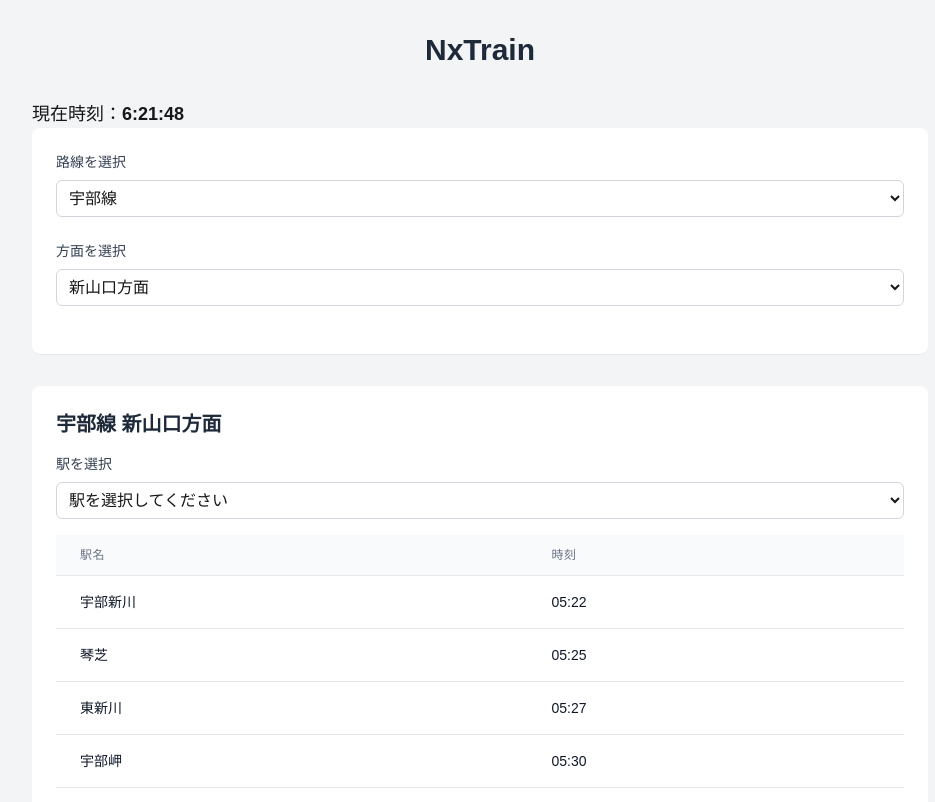
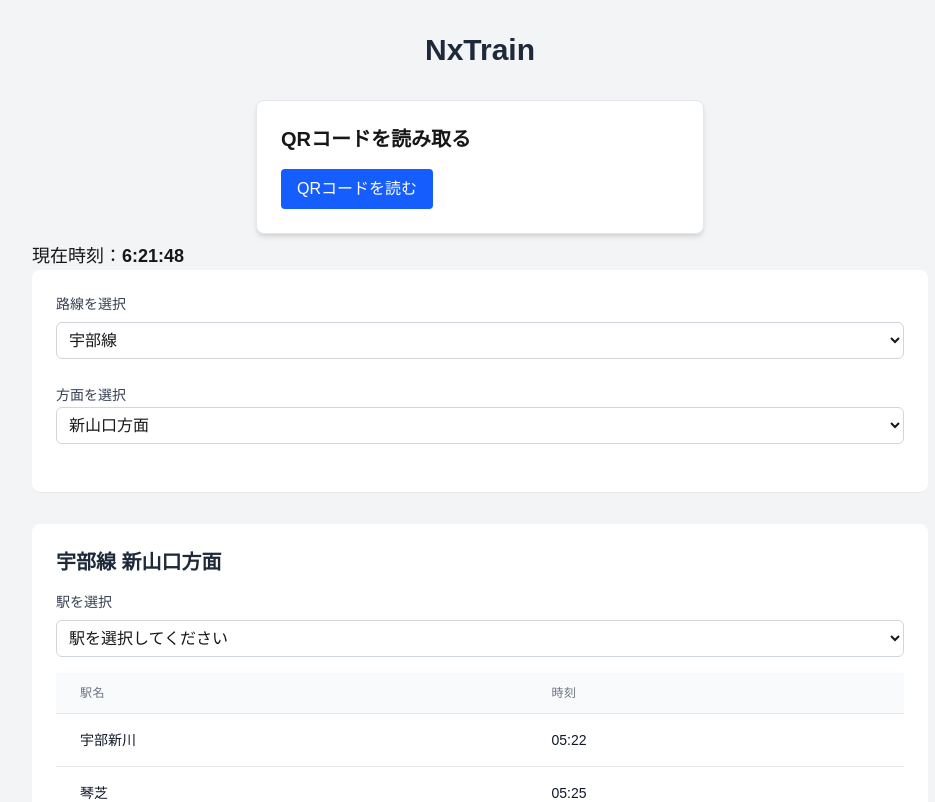
Before and after one commit to kaiteen1003/TrainTimetable, a Next.js app in the folder ube-train-timetable/: page / in a window 1280 px wide. Shown: the top 802 px of the page, without its empty margins (160-1095 px from the left). Built offline with nearby package versions, Linux system fonts and the light colour scheme.

Commit message:
QRコード機能の追加

```diff
--- a/ube-train-timetable/src/app/page.tsx
+++ b/ube-train-timetable/src/app/page.tsx
@@ -3,6 +3,7 @@
 import { useState, useEffect } from "react"; // Reactのステートと副作用フックをインポート
 import { TrainCard } from "../components/TrainCard"; // 電車の情報を表示するコンポーネント
 import ClockDisplay from "../components/ClockDisplay"; // 現在時刻を表示するコンポーネント
+import QrReaderCard from "../components/QrReaderCard";
 
 // データ取得用の関数や型をインポート
 import {
@@ -68,7 +69,7 @@ export default function Home() {
         <h1 className="text-3xl font-bold text-center mb-8 text-gray-800">
           NxTrain
         </h1>
-
+        <QrReaderCard />
         {/* 現在時刻表示（nowがセットされているときのみ表示） */}
         {now && <ClockDisplay now={now} />}
 
@@ -94,7 +95,7 @@ export default function Home() {
 
           {/* 行き先選択セレクトボックス */}
           <div className="mb-6">
-            <label className="block text-sm font-medium text-gray-700 mb-2">
+            <label className="blocedck text-sm font-medium text-gray-700 mb-2">
               方面を選択
             </label>
             <select
--- /dev/null
+++ b/ube-train-timetable/src/components/QrReaderCard.tsx
@@ -0,0 +1,73 @@
+'use client';
+import { useState, useRef } from 'react';
+import { Html5Qrcode } from 'html5-qrcode';
+
+export default function QrReaderCard() {
+  const [scannedText, setScannedText] = useState('');
+  const [scannerVisible, setScannerVisible] = useState(false);
+  const qrCodeRegionId = 'qr-reader';
+  const html5QrCodeRef = useRef<Html5Qrcode | null>(null);
+
+  const startScanner = async () => {
+    setScannerVisible(true);
+    const html5QrCode = new Html5Qrcode(qrCodeRegionId);
+    html5QrCodeRef.current = html5QrCode;
+
+    try {
+      await html5QrCode.start(
+        { facingMode: 'environment' },
+        {
+          fps: 10,
+          qrbox: { width: 250, height: 250 },
+        },
+        (decodedText) => {
+          setScannedText(decodedText);
+          html5QrCode.stop();
+          setScannerVisible(false);
+        },
+        (error) => {
+          console.warn(error);
+        }
+      );
+    } catch (err) {
+      console.error(err);
+    }
+  };
+
+  const stopScanner = async () => {
+    if (html5QrCodeRef.current) {
+      await html5QrCodeRef.current.stop();
+      setScannerVisible(false);
+    }
+  };
+
+  return (
+    <div className="bg-white shadow-md rounded-lg p-6 w-full max-w-md mx-auto mt-6 border border-gray-200">
+      <h2 className="text-xl font-semibold mb-4">QRコードを読み取る</h2>
+      <button
+        className="bg-blue-600 text-white px-4 py-2 rounded hover:bg-blue-700"
+        onClick={startScanner}
+      >
+        QRコードを読む
+      </button>
+
+      {scannerVisible && (
+        <div className="mt-4">
+          <div id={qrCodeRegionId} style={{ width: '300px', height: '300px' }} />
+          <button
+            onClick={stopScanner}
+            className="mt-2 bg-red-500 text-white px-3 py-1 rounded"
+          >
+            停止
+          </button>
+        </div>
+      )}
+
+      {scannedText && (
+        <div className="mt-4 text-green-700">
+          読み取った内容: <strong>{scannedText}</strong>
+        </div>
+      )}
+    </div>
+  );
+}
```
Also changed, not shown: ube-train-timetable/package.json (+7 -6 lines), 1 other file (tests, documents, lock files or other folders).
